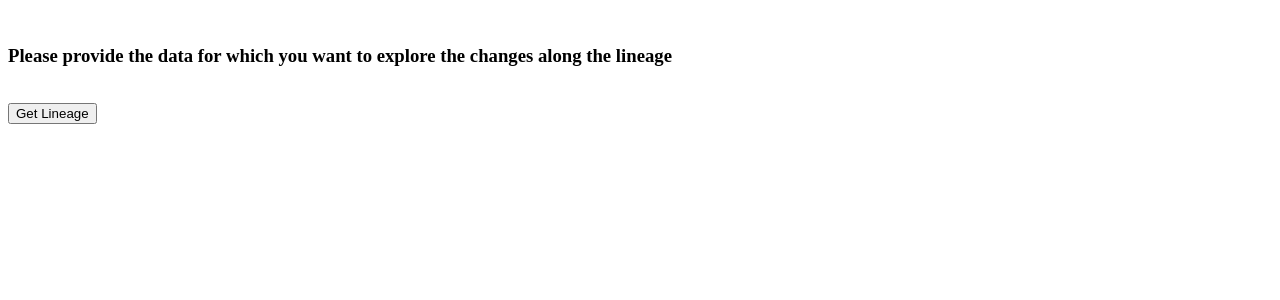
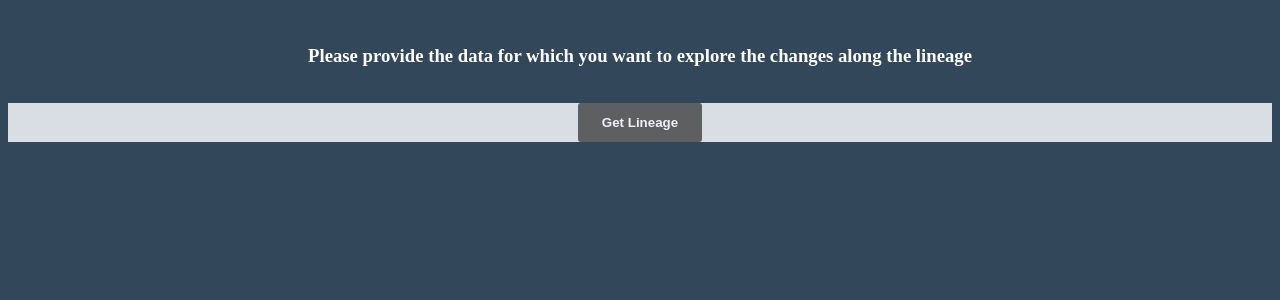
Before and after one commit to sumaniitm/data-lineage-change-explorer, a Flask app: page / in a window 1280 px wide. Shown: the top 300 px of the page. Run offline with Flask 2, Linux system fonts and the light colour scheme; parts of the project's set-up code (start-up, migrations or seed data) failed here and were passed over; some libraries are stand-ins or nearby versions.

Commit message:
adding my own style and colours

```diff
--- a/edges.json
+++ b/edges.json
@@ -2,30 +2,30 @@
     "edges": [
         {
             "from_vertex_id": "total_cases_by_date",
-            "from_vertex_value": 24499.0,
+            "from_vertex_value": 14.0,
             "to_vertex_id": "mean_total_cases_by_date",
-            "edge_value": 12249.5,
+            "edge_value": 7.0,
             "edge_description": "Edge 1"
         },
         {
             "from_vertex_id": "total_cases_by_date",
-            "from_vertex_value": 24499.0,
+            "from_vertex_value": 14.0,
             "to_vertex_id": "stdv_total_cases_by_date",
-            "edge_value": 14429.928083676643,
+            "edge_value": 9.899494936611665,
             "edge_description": "Edge 2"
         },
         {
             "from_vertex_id": "mean_total_cases_by_date",
-            "from_vertex_value": 12249.5,
+            "from_vertex_value": 7.0,
             "to_vertex_id": "normalised_cases_per_tested",
-            "edge_value": 7.363738581381494,
+            "edge_value": 0.7071067811865476,
             "edge_description": "Edge 3"
         },
         {
             "from_vertex_id": "stdv_total_cases_by_date",
-            "from_vertex_value": 14429.928083676643,
+            "from_vertex_value": 9.899494936611665,
             "to_vertex_id": "normalised_cases_per_tested",
-            "edge_value": 7.363738581381494,
+            "edge_value": 0.7071067811865476,
             "edge_description": "Edge 4"
         }
     ]
--- a/lookupPast.json
+++ b/lookupPast.json
@@ -2,30 +2,30 @@
     "edges": [
         {
             "from_vertex_id": "total_cases_by_date",
-            "from_vertex_value": 206268.0,
+            "from_vertex_value": 41.0,
             "to_vertex_id": "mean_total_cases_by_date",
-            "edge_value": 103134.0,
+            "edge_value": 20.5,
             "edge_description": "Edge 1"
         },
         {
             "from_vertex_id": "total_cases_by_date",
-            "from_vertex_value": 206268.0,
+            "from_vertex_value": 41.0,
             "to_vertex_id": "stdv_total_cases_by_date",
-            "edge_value": 106845.24885085403,
+            "edge_value": 28.991378028648448,
             "edge_description": "Edge 2"
         },
         {
             "from_vertex_id": "mean_total_cases_by_date",
-            "from_vertex_value": 103134.0,
+            "from_vertex_value": 20.5,
             "to_vertex_id": "normalised_cases_per_tested",
-            "edge_value": 8.910898383303392,
+            "edge_value": 0.7071067811865476,
             "edge_description": "Edge 3"
         },
         {
             "from_vertex_id": "stdv_total_cases_by_date",
-            "from_vertex_value": 106845.24885085403,
+            "from_vertex_value": 28.991378028648448,
             "to_vertex_id": "normalised_cases_per_tested",
-            "edge_value": 8.910898383303392,
+            "edge_value": 0.7071067811865476,
             "edge_description": "Edge 4"
         }
     ]
--- /dev/null
+++ b/static/style.css
@@ -0,0 +1,34 @@
+body {
+background-color: #33475b;
+}
+
+#pageheading {
+color:white;
+text-align:center;
+}
+
+.container-fluid { background-color: rgb(217, 222, 229); text-align:center;}
+
+a{
+  color: black;
+  text-decoration: underline;
+}
+
+li {
+  color: black;
+  text-decoration: underline;
+  list-style-type: none;
+}
+
+.btn {
+  display: inline-block;
+  padding: 12px 24px;
+  background: rgb(94,95,97);
+  font-weight: bold;
+  color: rgb(237, 240, 246);
+  border: none;
+  outline: none;
+  border-radius: 3px;
+  cursor: pointer;
+  transition: ease .3s;
+}
--- a/templates/attributeDeltaLineage.html
+++ b/templates/attributeDeltaLineage.html
@@ -3,7 +3,8 @@
   <meta charset="utf-8">
   <script src="https://d3js.org/d3.v5.js"></script>
   <script src="https://dagrejs.github.io/project/dagre-d3/latest/dagre-d3.js"></script>
-
+  <link rel="stylesheet" type="text/css" href="{{ url_for('static', filename='style.css') }}">
+  <div class="container-fluid">
   <ul class="navbar-nav">
     <li class="nav-item"><a href="{{ url_for('index') }}" class="nav-link">Back to main</a></li>
     <li class="nav-item"><a href="{{ url_for('attributeLineage') }}" class="nav-link">domain object lineage</a></li>
@@ -60,7 +61,6 @@
   </script>
 
   <script src="code_edge.js"></script>
-
-
+  </div>
 
 </html>
--- a/templates/attributeLineage.html
+++ b/templates/attributeLineage.html
@@ -3,7 +3,8 @@
   <meta charset="utf-8">
   <script src="https://d3js.org/d3.v5.js"></script>
   <script src="https://dagrejs.github.io/project/dagre-d3/latest/dagre-d3.js"></script>
-
+  <link rel="stylesheet" type="text/css" href="{{ url_for('static', filename='style.css') }}">
+  <div class="container-fluid">
   <ul class="navbar-nav">
     <li class="nav-item"><a href="{{ url_for('index') }}" class="nav-link">Back to main</a></li>
     <li class="nav-item"><a href="{{ url_for('attributeDeltaLineage') }}" class="nav-link">domain object values delta lineage</a></li>
@@ -57,7 +58,6 @@
   </script>
 
   <script src="code.js"></script>
-
-
+  </div>
 
 </html>
--- a/templates/home.html
+++ b/templates/home.html
@@ -10,12 +10,13 @@
 
     <!-- Bootstrap CSS -->
     <!--link rel="stylesheet" href="https://stackpath.bootstrapcdn.com/bootstrap/4.5.0/css/bootstrap.min.css" integrity="sha384-9aIt2nRpC12Uk9gS9baDl411NQApFmC26EwAOH8WgZl5MYYxFfc+NcPb1dKGj7Sk" crossorigin="anonymous"-->
-
+    <link rel="stylesheet" type="text/css" href="{{ url_for('static', filename='style.css') }}">
     <title>Track Domain Object lineage</title>
   </head>
   <body>
+
   <br>
-  <h3> Please provide the data for which you want to explore the changes along the lineage </h3>
+  <h3 id="pageheading"> Please provide the data for which you want to explore the changes along the lineage </h3>
   <br>
   {%  block main %}
     <div class="container-fluid">
@@ -24,7 +25,7 @@
           {% for formname in form.levelnames if formname.widget.input_type != 'hidden' %}
               {% for subform in formname %}
                   {%  if subform.label.text == date_column_name %}
-                      <h4> Provide the date for which you want the lineage </h4>
+                      <h4 id="levelheading"> Provide the date for which you want the lineage </h4>
                       <div class="col" id="current_date">
                             {{ subform.label }} {{ subform }}
                       </div>
```
Also changed, not shown: templates/index.html (+7 -9 lines).
